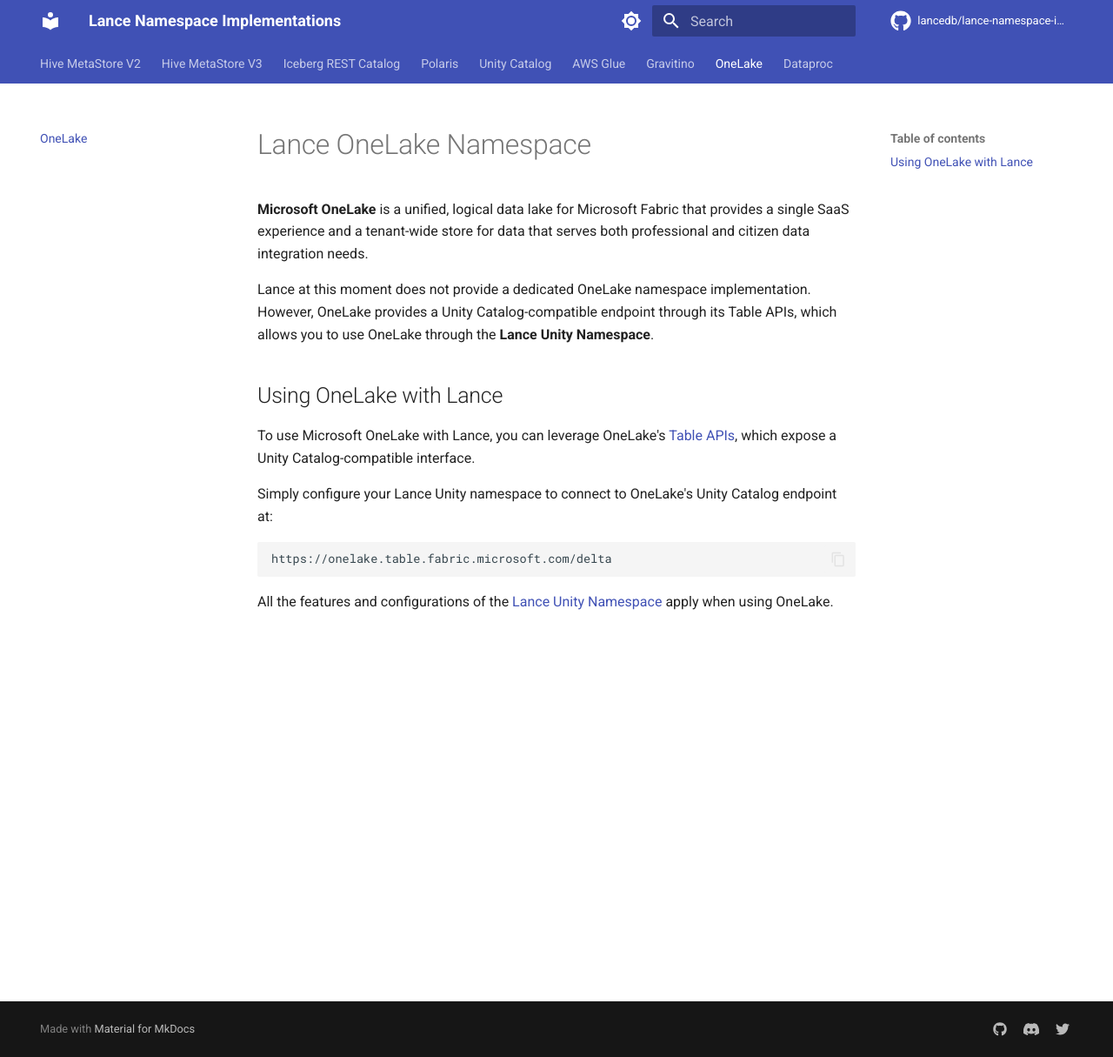
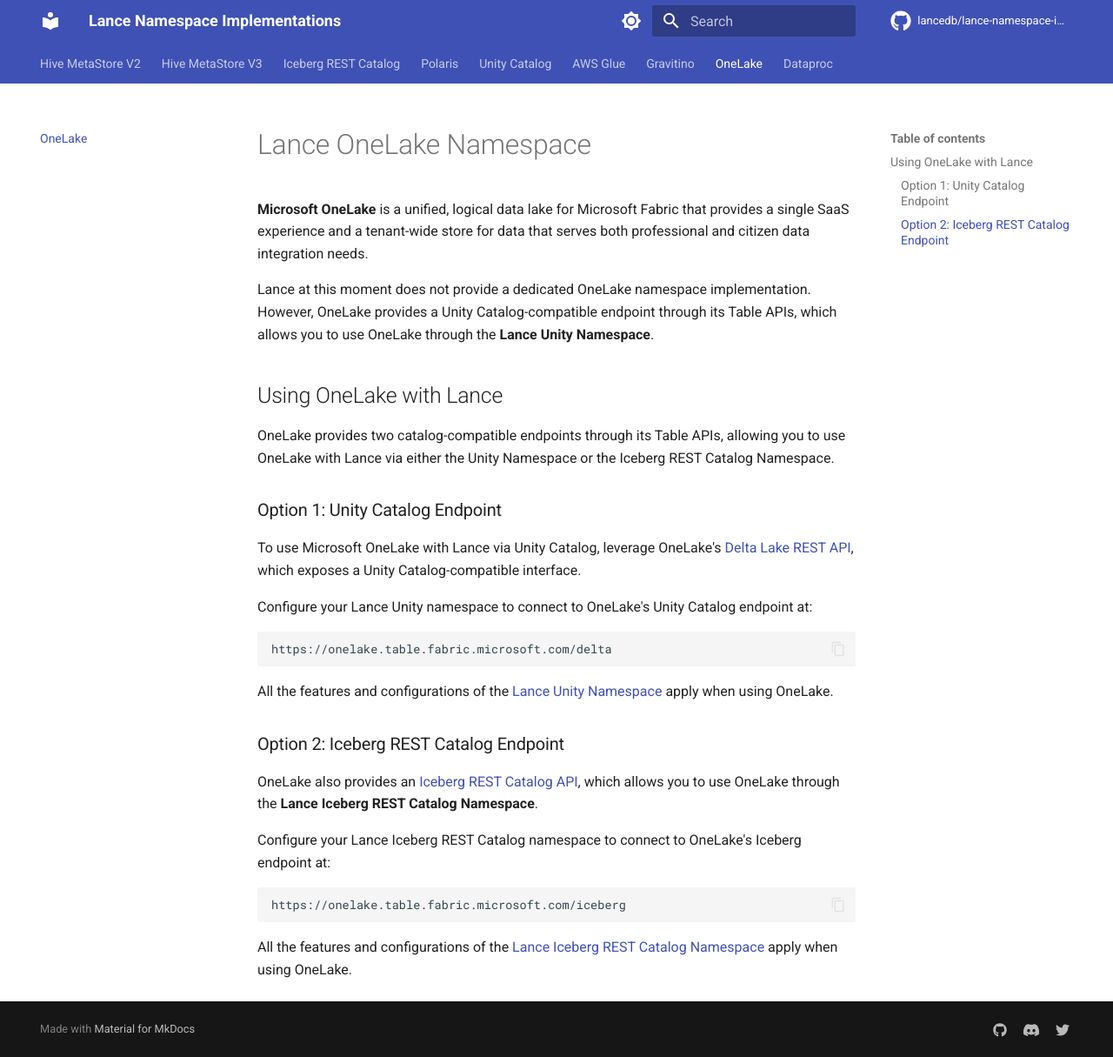
Before and after one commit to lance-format/lance-namespace-impls, an MkDocs documentation site: the page built from docs/src/onelake.md, in a window 1280 px wide and 1215 px high. Shown: the whole window at 87% size. Built offline with MkDocs 1.6.1 and Material for MkDocs 9.7.7, drawn with Linux system fonts in a browser that asks for light colours; comment, search, counter and statistics services are not loaded.

Commit message:
docs: update latest doc for gravitino and onelake (#2)

````diff
--- a/docs/src/onelake.md
+++ b/docs/src/onelake.md
@@ -8,13 +8,30 @@
 
 ## Using OneLake with Lance
 
-To use Microsoft OneLake with Lance, you can leverage OneLake's [Table APIs](https://learn.microsoft.com/en-us/fabric/onelake/table-apis/onelake-table-apis#delta-lake-rest-api-operations-on-onelake),
-which expose a Unity Catalog-compatible interface.
+OneLake provides two catalog-compatible endpoints through its Table APIs, allowing you to use OneLake with Lance via either the Unity Namespace or the Iceberg REST Catalog Namespace.
 
-Simply configure your Lance Unity namespace to connect to OneLake's Unity Catalog endpoint at:
+### Option 1: Unity Catalog Endpoint
+
+To use Microsoft OneLake with Lance via Unity Catalog, leverage OneLake's [Delta Lake REST API](https://learn.microsoft.com/en-us/fabric/onelake/table-apis/delta-table-apis-overview),
+which exposes a Unity Catalog-compatible interface.
+
+Configure your Lance Unity namespace to connect to OneLake's Unity Catalog endpoint at:
 
 ```
 https://onelake.table.fabric.microsoft.com/delta
 ```
 
 All the features and configurations of the [Lance Unity Namespace](unity.md) apply when using OneLake.
+
+### Option 2: Iceberg REST Catalog Endpoint
+
+OneLake also provides an [Iceberg REST Catalog API](https://learn.microsoft.com/en-us/fabric/onelake/table-apis/iceberg-table-apis-overview),
+which allows you to use OneLake through the **Lance Iceberg REST Catalog Namespace**.
+
+Configure your Lance Iceberg REST Catalog namespace to connect to OneLake's Iceberg endpoint at:
+
+```
+https://onelake.table.fabric.microsoft.com/iceberg
+```
+
+All the features and configurations of the [Lance Iceberg REST Catalog Namespace](iceberg.md) apply when using OneLake.
````
Also changed, not shown: docs/src/gravitino.md (+9 -5 lines).
